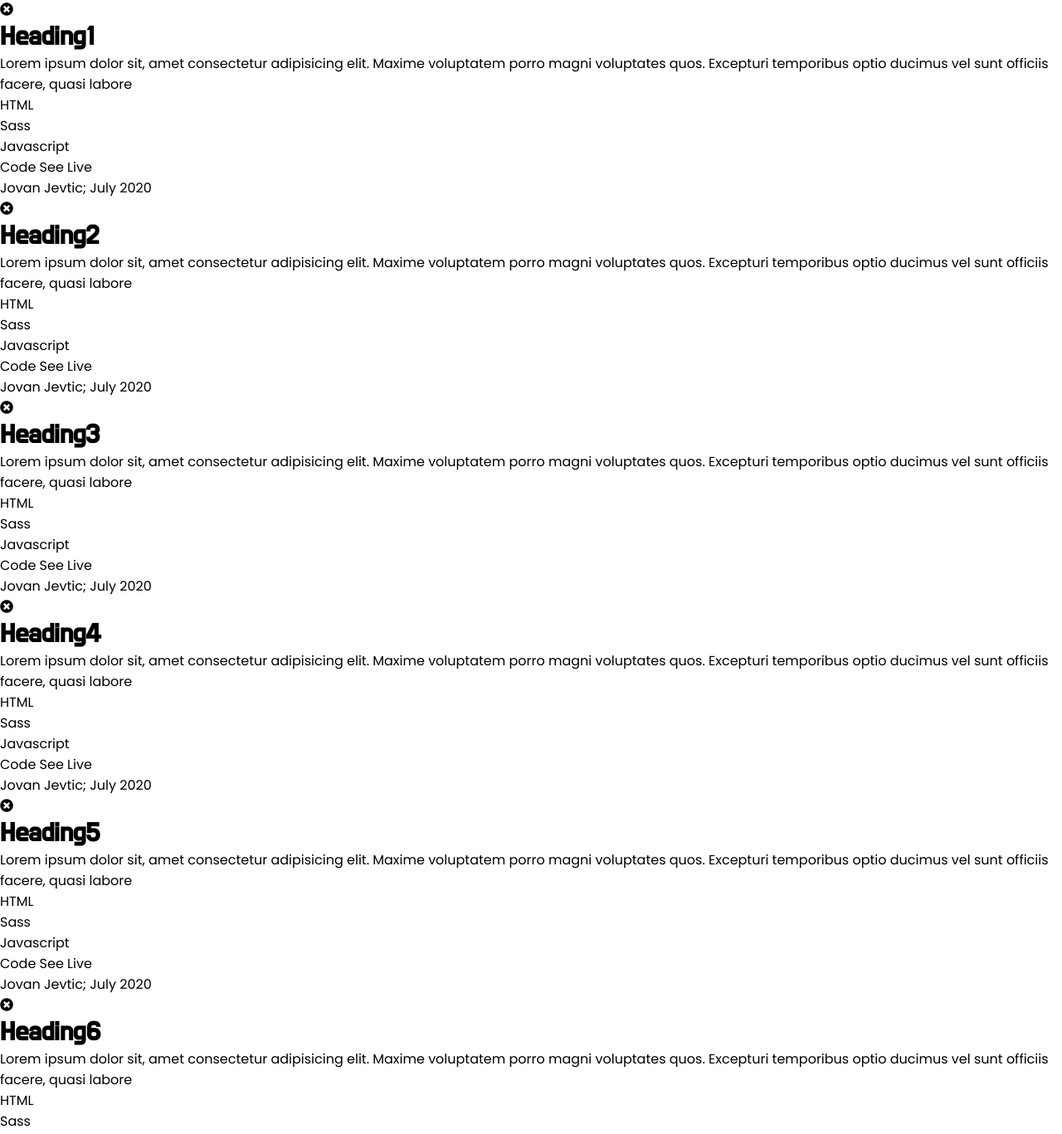
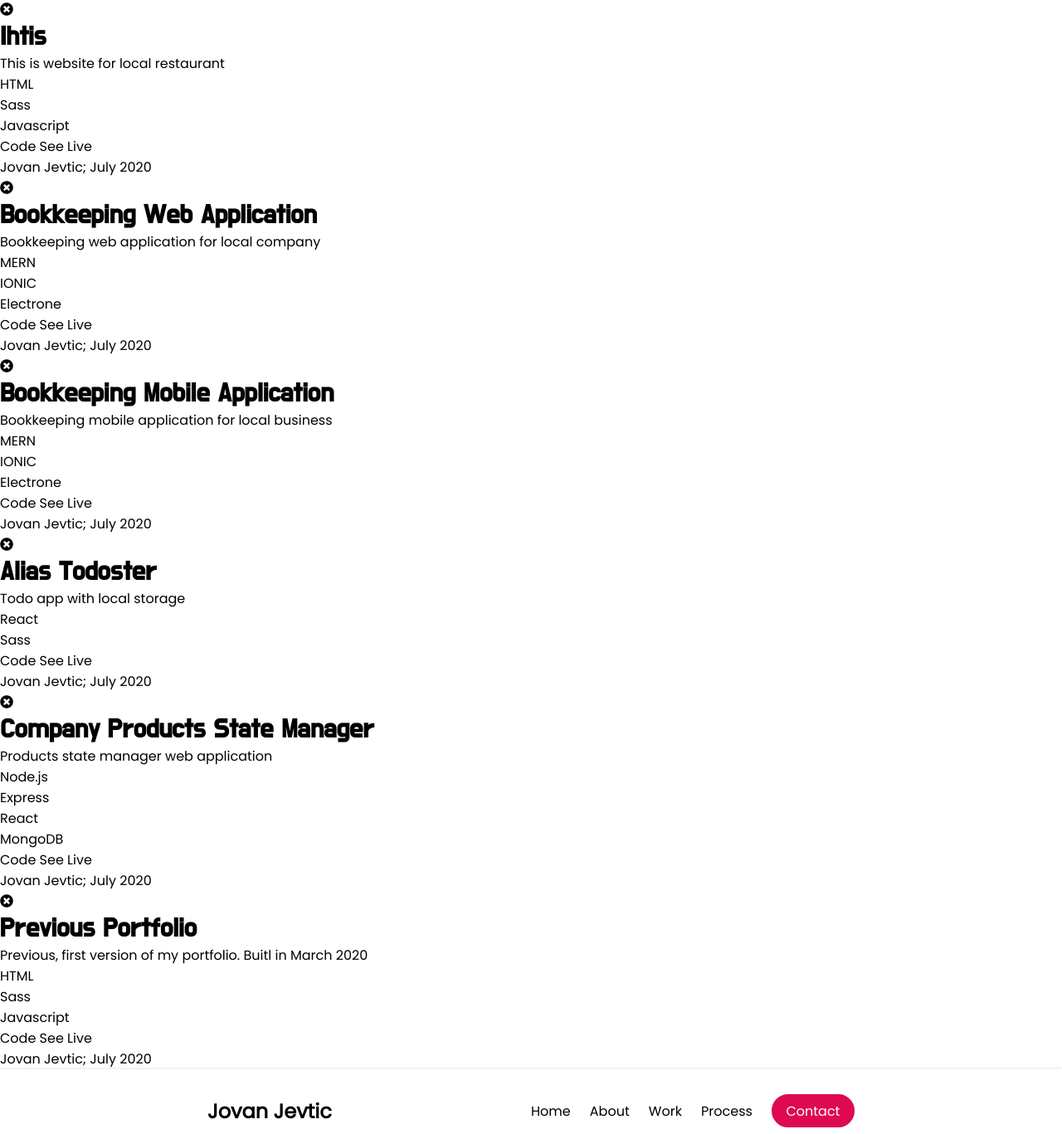
Before and after one commit to JovanJevtic/Portfolio-V2-August2020, a plain HTML site: page index.html in a window 1280 px wide. Shown: the part 1-1368 px from the top of the page at 83% size. Drawn offline with nearby package versions, Linux system fonts and the light colour scheme; a web font is replaced by a local one.

Commit message:
Popups Content & Optimization

```diff
--- a/index.html
+++ b/index.html
@@ -30,10 +30,10 @@
                         <p class="modal-close"><i class="fas fa-times-circle"></i></p>
                     </div>
                     <div class="modal-heading-container">
-                        <h1 class="modal-heading">Heading1</h1>
+                        <h1 class="modal-heading">Ihtis</h1>
                     </div>
                     <div class="modal-txt-container">
-                        <p class="modal-txt">Lorem ipsum dolor sit, amet consectetur adipisicing elit. Maxime voluptatem porro magni voluptates quos. Excepturi temporibus optio ducimus vel sunt officiis facere, quasi labore </p>
+                        <p class="modal-txt">This is website for local restaurant</p>
                     </div>
                     <div class="modal-tech-container">
                         <ul class="modal-tech-list">
@@ -57,16 +57,16 @@
                         <p class="modal-close"><i class="fas fa-times-circle"></i></p>
                     </div>
                     <div class="modal-heading-container">
-                        <h1 class="modal-heading">Heading2</h1>
+                        <h1 class="modal-heading">Bookkeeping Web Application</h1>
                     </div>
                     <div class="modal-txt-container">
-                        <p class="modal-txt">Lorem ipsum dolor sit, amet consectetur adipisicing elit. Maxime voluptatem porro magni voluptates quos. Excepturi temporibus optio ducimus vel sunt officiis facere, quasi labore </p>
+                        <p class="modal-txt">Bookkeeping web application for local company</p>
                     </div>
                     <div class="modal-tech-container">
                         <ul class="modal-tech-list">
-                            <li>HTML</li>
-                            <li>Sass</li>
-                            <li>Javascript</li>
+                            <li>MERN</li>
+                            <li>IONIC</li>
+                            <li>Electrone</li>
                         </ul>
                     </div>
                     <div class="modal-btns-container">
@@ -84,16 +84,16 @@
                         <p class="modal-close"><i class="fas fa-times-circle"></i></p>
                     </div>
                     <div class="modal-heading-container">
-                        <h1 class="modal-heading">Heading3</h1>
+                        <h1 class="modal-heading">Bookkeeping Mobile Application</h1>
                     </div>
                     <div class="modal-txt-container">
-                        <p class="modal-txt">Lorem ipsum dolor sit, amet consectetur adipisicing elit. Maxime voluptatem porro magni voluptates quos. Excepturi temporibus optio ducimus vel sunt officiis facere, quasi labore </p>
+                        <p class="modal-txt">Bookkeeping mobile application for local business</p>
                     </div>
                     <div class="modal-tech-container">
                         <ul class="modal-tech-list">
-                            <li>HTML</li>
-                            <li>Sass</li>
-                            <li>Javascript</li>
+                            <li>MERN</li>
+                            <li>IONIC</li>
+                            <li>Electrone</li>
                         </ul>
                     </div>
                     <div class="modal-btns-container">
@@ -111,16 +111,15 @@
                         <p class="modal-close"><i class="fas fa-times-circle"></i></p>
                     </div>
                     <div class="modal-heading-container">
-                        <h1 class="modal-heading">Heading4</h1>
+                        <h1 class="modal-heading">Alias Todoster</h1>
                     </div>
                     <div class="modal-txt-container">
-                        <p class="modal-txt">Lorem ipsum dolor sit, amet consectetur adipisicing elit. Maxime voluptatem porro magni voluptates quos. Excepturi temporibus optio ducimus vel sunt officiis facere, quasi labore </p>
+                        <p class="modal-txt">Todo app with local storage</p>
                     </div>
                     <div class="modal-tech-container">
                         <ul class="modal-tech-list">
-                            <li>HTML</li>
+                            <li>React</li>
                             <li>Sass</li>
-                            <li>Javascript</li>
                         </ul>
                     </div>
                     <div class="modal-btns-container">
@@ -138,16 +137,17 @@
                         <p class="modal-close"><i class="fas fa-times-circle"></i></p>
                     </div>
                     <div class="modal-heading-container">
-                        <h1 class="modal-heading">Heading5</h1>
+                        <h1 class="modal-heading">Company Products State Manager</h1>
                     </div>
                     <div class="modal-txt-container">
-                        <p class="modal-txt">Lorem ipsum dolor sit, amet consectetur adipisicing elit. Maxime voluptatem porro magni voluptates quos. Excepturi temporibus optio ducimus vel sunt officiis facere, quasi labore </p>
+                        <p class="modal-txt">Products state manager web application</p>
                     </div>
                     <div class="modal-tech-container">
                         <ul class="modal-tech-list">
-                            <li>HTML</li>
-                            <li>Sass</li>
-                            <li>Javascript</li>
+                            <li>Node.js</li>
+                            <li>Express</li>
+                            <li>React</li>
+                            <li>MongoDB</li>
                         </ul>
                     </div>
                     <div class="modal-btns-container">
@@ -165,10 +165,10 @@
                         <p class="modal-close"><i class="fas fa-times-circle"></i></p>
                     </div>
                     <div class="modal-heading-container">
-                        <h1 class="modal-heading">Heading6</h1>
+                        <h1 class="modal-heading">Previous Portfolio</h1>
                     </div>
                     <div class="modal-txt-container">
-                        <p class="modal-txt">Lorem ipsum dolor sit, amet consectetur adipisicing elit. Maxime voluptatem porro magni voluptates quos. Excepturi temporibus optio ducimus vel sunt officiis facere, quasi labore </p>
+                        <p class="modal-txt">Previous, first version of my portfolio. Buitl in March 2020</p>
                     </div>
                     <div class="modal-tech-container">
                         <ul class="modal-tech-list">
--- a/styles/_popup.scss
+++ b/styles/_popup.scss
@@ -200,7 +200,7 @@
 
     .modal {
         height: 600px;
-        width: 370px;
+        width: 340px;
         background: #fff;
         border-radius: 5px;
         border: 1px solid #eee;
```
Also changed, not shown: styles/style.css.
